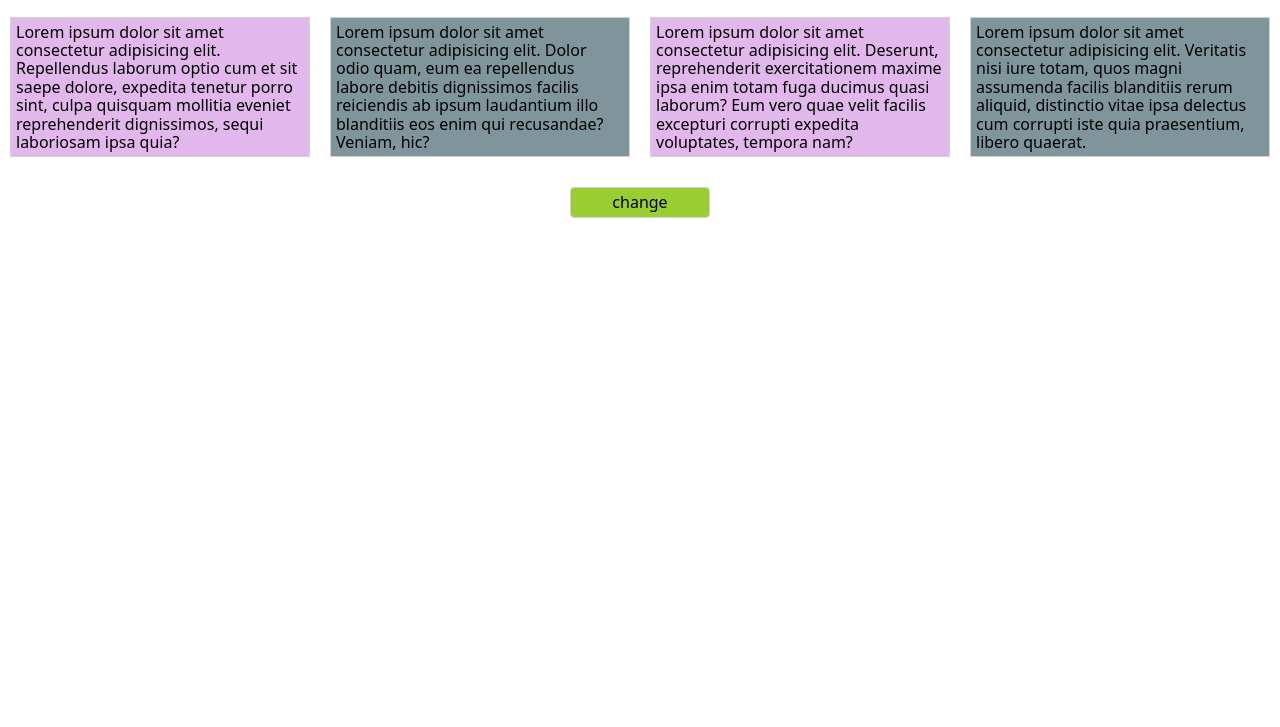
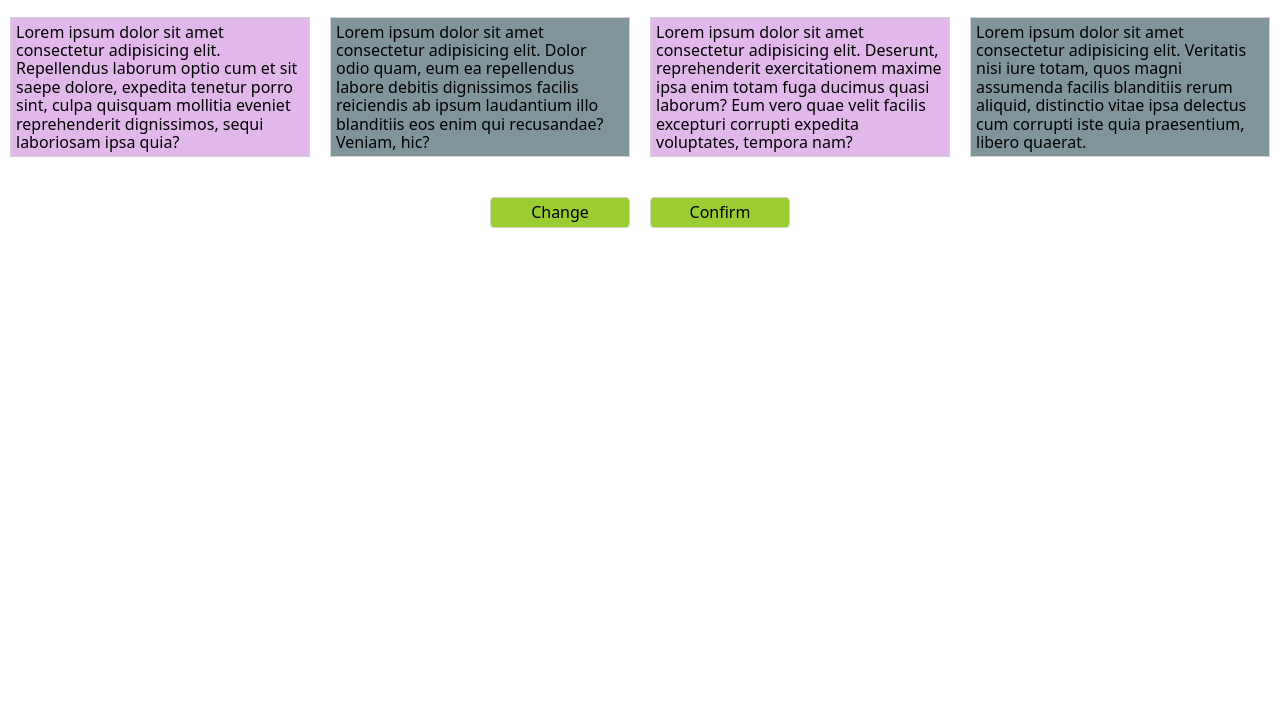
Before and after one commit to Yoda-Chubaka/js-duke-university, a plain HTML site: page index.html in a window 1280 px wide. Shown: the part 73-800 px from the top of the page. Drawn offline with nearby package versions, Linux system fonts and the light colour scheme.

Commit message:
New commit

```diff
--- a/css/style.css
+++ b/css/style.css
@@ -1,5 +1,6 @@
 h1 {
     font-family: Arial, Helvetica, sans-serif;
+    text-align: center;
 }
 
 .main-div {
@@ -21,8 +22,10 @@ h1 {
 }
 
 .button-box {
+    display: flex;
     margin-top: 20px;
     width: 100%;
+    justify-content: center;
 }
 
 .onclick-button {
@@ -34,7 +37,6 @@ h1 {
     font-size: 16px;
     background-color: yellowgreen;
     border-radius: 4px;
-    margin: 0 auto;
 }
 
 .onclick-button:hover,
--- a/index.html
+++ b/index.html
@@ -31,8 +31,10 @@
     </div>
 
     <div class="button-box">
-        <input class="onclick-button"type="button" value="change" onclick="dochange()">
+        <input class="onclick-button" type="button" value="Change" onclick="dochange()">
+        <input class="onclick-button" type="button" value="Confirm" onclick="doconfirm()">
     </div>
+    <p id="demo"></p>
 
     <script src="https://www.dukelearntoprogram.com/course1/common/js/image/SimpleImage.js"></script>
 
--- a/js/index.js
+++ b/js/index.js
@@ -1,3 +1,14 @@
 function dochange() {
     alert("clicked button with JS function");
 }
+
+function doconfirm() {
+    let message;
+    if (confirm("clicked button with JS function") == true) {
+        message = "You pressed OK!";
+    }
+    else {
+        message = "Are you sure you want to cancel?";
+    }
+    document.getElementById("demo").innerHTML = message;
+}
```
